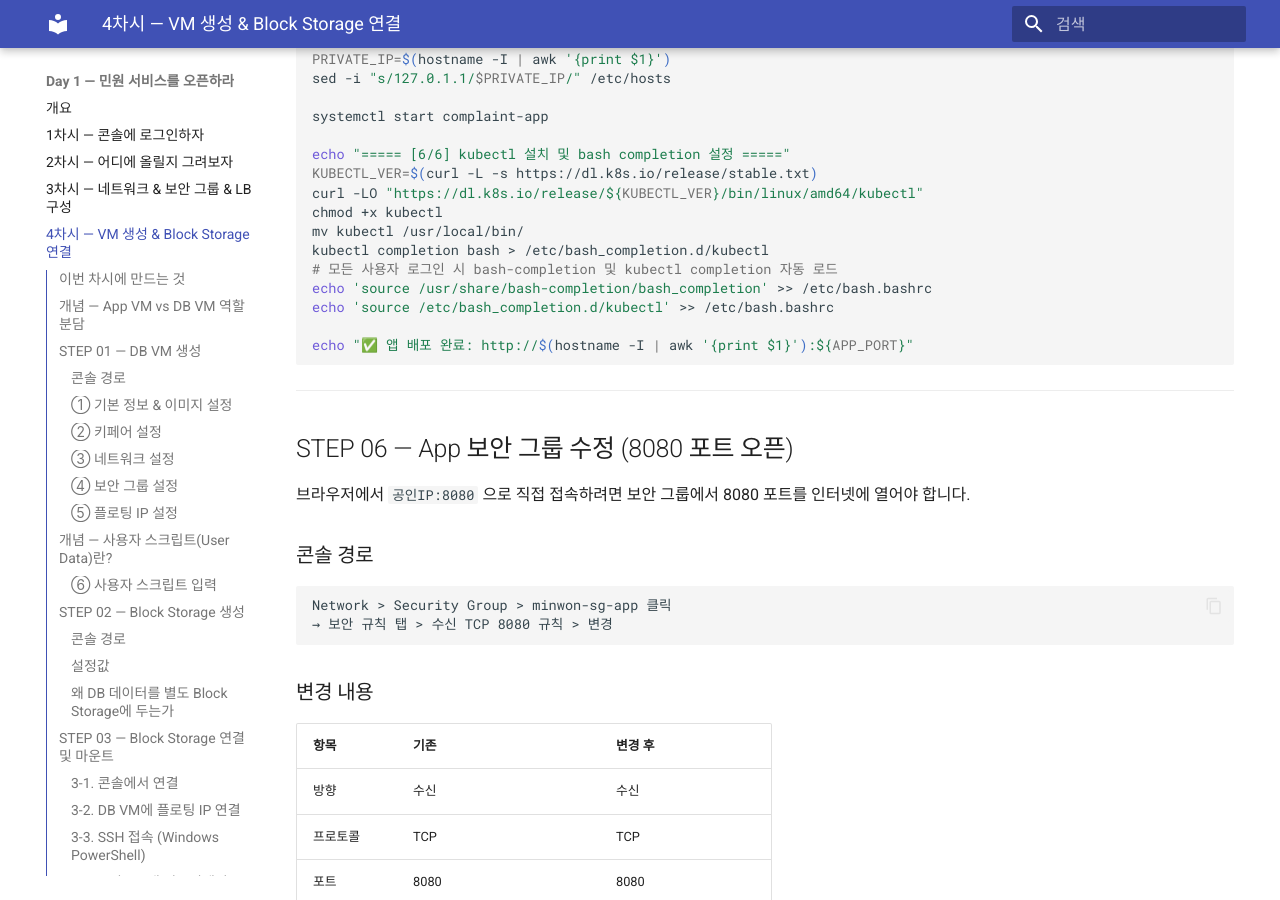
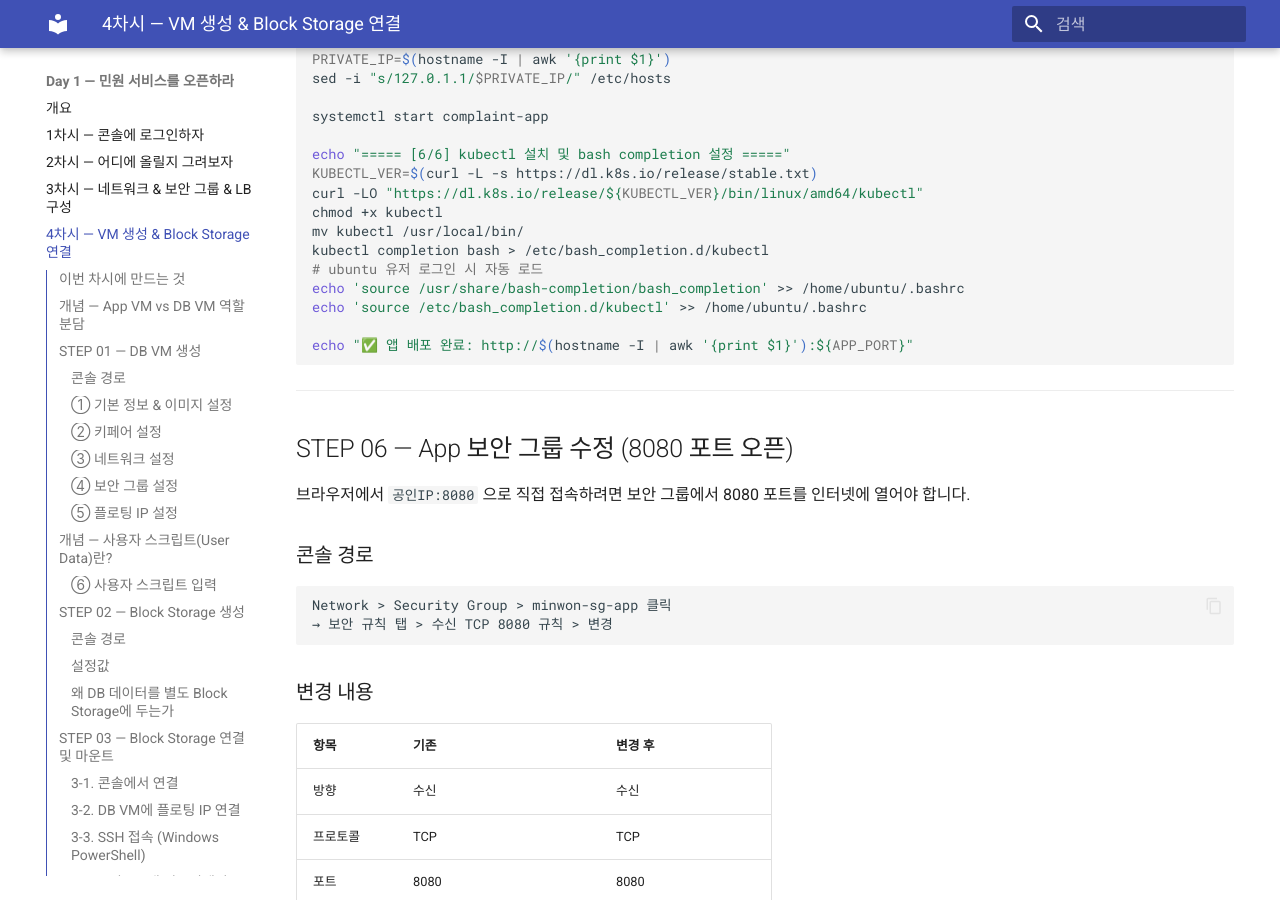
Before and after one commit to skilleat-labs/cloud-native-minwon-lab, an MkDocs documentation site: the page built from docs/day1/session4.md, in a window 1280 px wide and 900 px high, scrolled down 18203 px. Built offline with MkDocs 1.6.1 and Material for MkDocs 9.7.7, drawn with Linux system fonts in a browser that asks for light colours.

Commit message:
fix: 사용자 스크립트 kubectl completion - /etc/bash.bashrc → /home/ubuntu/.bashrc 로 변경

````diff
--- a/docs/day1/session4.md
+++ b/docs/day1/session4.md
@@ -599,9 +599,9 @@ curl -LO "https://dl.k8s.io/release/${KUBECTL_VER}/bin/linux/amd64/kubectl"
 chmod +x kubectl
 mv kubectl /usr/local/bin/
 kubectl completion bash > /etc/bash_completion.d/kubectl
-# 모든 사용자 로그인 시 bash-completion 및 kubectl completion 자동 로드
-echo 'source /usr/share/bash-completion/bash_completion' >> /etc/bash.bashrc
-echo 'source /etc/bash_completion.d/kubectl' >> /etc/bash.bashrc
+# ubuntu 유저 로그인 시 자동 로드
+echo 'source /usr/share/bash-completion/bash_completion' >> /home/ubuntu/.bashrc
+echo 'source /etc/bash_completion.d/kubectl' >> /home/ubuntu/.bashrc
 
 echo "✅ 앱 배포 완료: http://$(hostname -I | awk '{print $1}'):${APP_PORT}"
 ```
````
